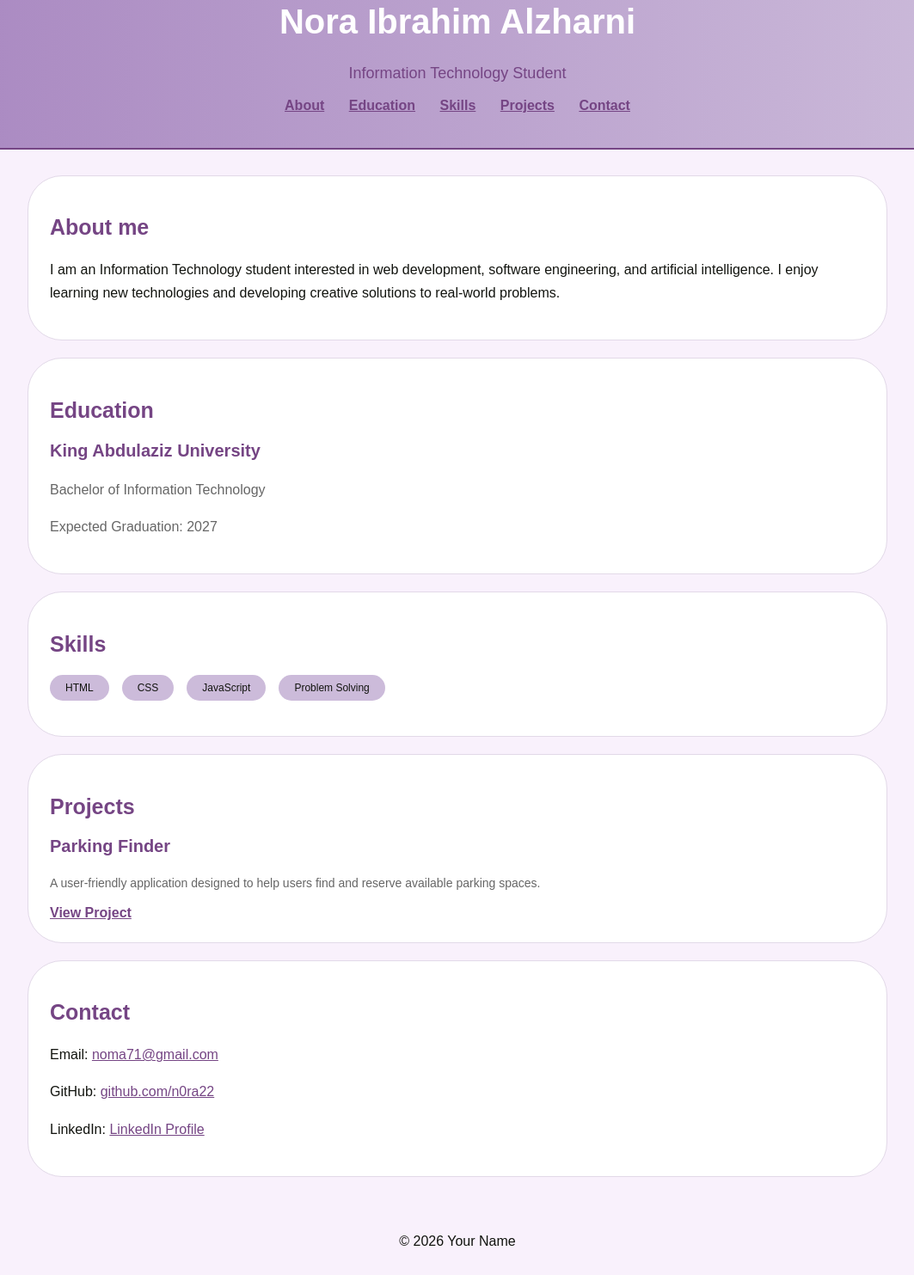
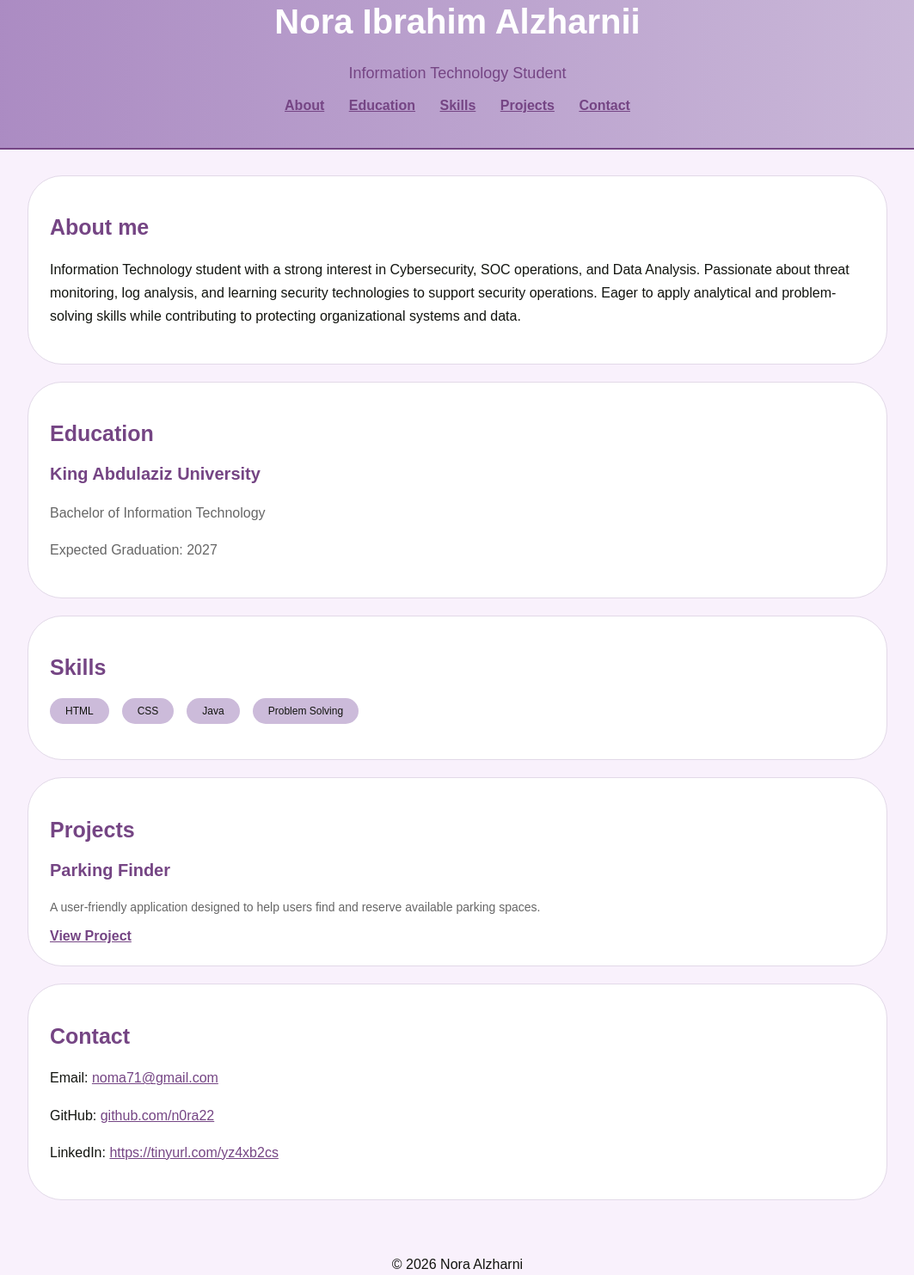
Before and after one commit to n0ra22/CPIT405-Lab3, a plain HTML site: page index.html in a window 1280 px wide. Shown: the part 84-1567 px from the top of the page at 86% size, without its empty margins (108-1171 px from the left). Drawn offline with Linux system fonts and the light colour scheme.

Commit message:
Revise profile details and skills in index.html
Updated personal information and skills in the profile.

```diff
--- a/index.html
+++ b/index.html
@@ -10,7 +10,7 @@
 <body>
 
     <header id="profile-header">
-        <h1>Nora Ibrahim Alzharni</h1>
+        <h1>Nora Ibrahim Alzharnii</h1>
         <p class="job-title">Information Technology Student</p>
 
         <nav>
@@ -27,9 +27,10 @@
         <section id="about" class="cv-section">
             <h2>About me</h2>
             <p>
-                I am an Information Technology student interested in web development,
-                software engineering, and artificial intelligence. I enjoy learning
-                new technologies and developing creative solutions to real-world problems.
+                Information Technology student with a strong interest in Cybersecurity, SOC operations, and Data
+                Analysis. Passionate about threat monitoring, log analysis, and learning security technologies to
+                support security operations. Eager to apply analytical and problem-solving skills while contributing
+                to protecting organizational systems and data.
             </p>
         </section>
 
@@ -49,7 +50,7 @@
             <ul class="skills-list">
                 <li>HTML</li>
                 <li>CSS</li>
-                <li>JavaScript</li>
+                <li>Java</li>
                 <li>Problem Solving</li>
             </ul>
         </section>
@@ -60,7 +61,7 @@
             <article class="project-card">
                 <h3>Parking Finder</h3>
                 <p>A user-friendly application designed to help users find and reserve
-    available parking spaces.</p>
+                 available parking spaces.</p>
                 <a href="#">View Project</a>
             </article>
         </section>
@@ -80,14 +81,14 @@
 
             <p>
                 LinkedIn:
-                <a href="#">LinkedIn Profile</a>
+                <a href="#">https://tinyurl.com/yz4xb2cs</a>
             </p>
         </section>
 
     </main>
 
     <footer>
-        <p>© 2026 Your Name</p>
+        <p>© 2026 Nora Alzharni</p>
     </footer>
 
 </body>
```
